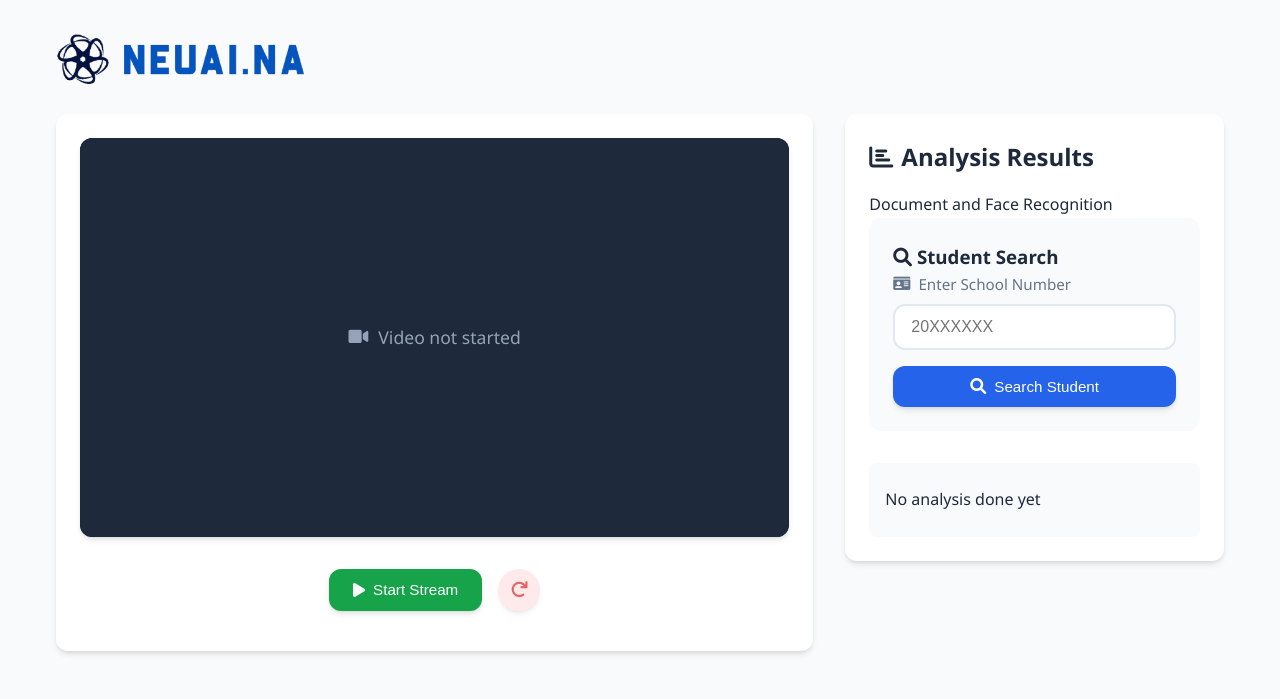
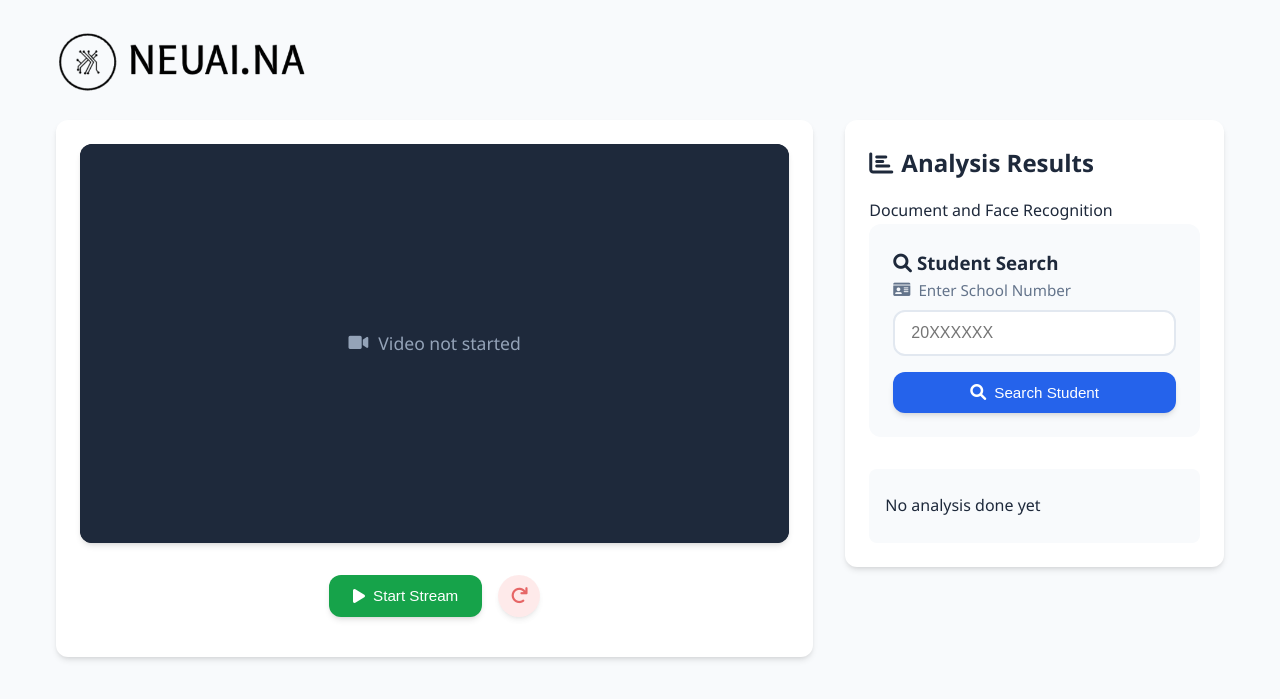
Before and after one commit to OlguD/NEUAI.NA, a Flask app: page / in a window 1280 px wide. Shown: the top 699 px of the page. Run offline with Flask 3, Linux system fonts and the light colour scheme.

Commit message:
Update favicon and logo references, and remove unused image path from environment file

```diff
--- a/neuai/templates/404.html
+++ b/neuai/templates/404.html
@@ -4,6 +4,7 @@
     <meta charset="UTF-8">
     <meta name="viewport" content="width=device-width, initial-scale=1.0">
     <title>404 - Sayfa Bulunamadı | NEUAI.NA</title>
+    <link rel="shortcut icon" type="image/x-icon" href="{{ url_for('static', filename='assets/NEUAI.NA-favicon.png') }}">
     <style>
         :root {
             --primary-color: #2563eb;
@@ -79,7 +80,7 @@
         }
 
         .logo {
-            width: 65px;
+            width: 270px;
             height: 65px;
             border-radius: 8px;
             margin-bottom: 2rem;
@@ -102,7 +103,7 @@
 </head>
 <body>
     <div class="error-container">
-        <img src="{{ url_for('static', filename='assets/NEUAI-NA.webp') }}" alt="NEUAI.NA Logo" class="logo">
+        <img src="{{ url_for('static', filename='assets/NEUAI.NA-logo.png') }}" alt="NEUAI.NA logo" class="logo">
         <div class="error-code">404</div>
         <h1 class="error-title">Page Not Found</h1>
         <p class="error-message">
--- a/neuai/templates/index.html
+++ b/neuai/templates/index.html
@@ -7,12 +7,12 @@
     <script src="https://cdnjs.cloudflare.com/ajax/libs/jquery/3.6.0/jquery.min.js"></script>
     <link href="https://cdnjs.cloudflare.com/ajax/libs/font-awesome/6.0.0/css/all.min.css" rel="stylesheet">
     <link rel="stylesheet" href="{{ url_for('static', filename='/css/style.css') }}">
-    <link rel="shortcut icon" type="image/x-icon" href="{{ url_for('static', filename='assets/favicon-final.png') }}">
+    <link rel="shortcut icon" type="image/x-icon" href="{{ url_for('static', filename='assets/NEUAI.NA-favicon.png') }}">
 </head>
 <body>
     <div class="container">
         <header class="header">
-            <img src="{{ url_for('static', filename='assets/neuai-logo-final.png') }}" alt="NEUAI.NA logo" class="logo">
+            <img src="{{ url_for('static', filename='assets/NEUAI.NA-logo.png') }}" alt="NEUAI.NA logo" class="logo">
             <!-- <h1>NEUAI.NA</h1> -->
 
         </header>
```
Also changed, not shown: neuai/static/assets/NEUAI-NA.webp (deleted), neuai/static/assets/NEUAI.NA-favicon.png (added), neuai/static/assets/NEUAI.NA-logo.png (added), neuai/static/assets/favicon-final.png (deleted), neuai/static/assets/neuai-logo-final.png (deleted), 2 other files.
